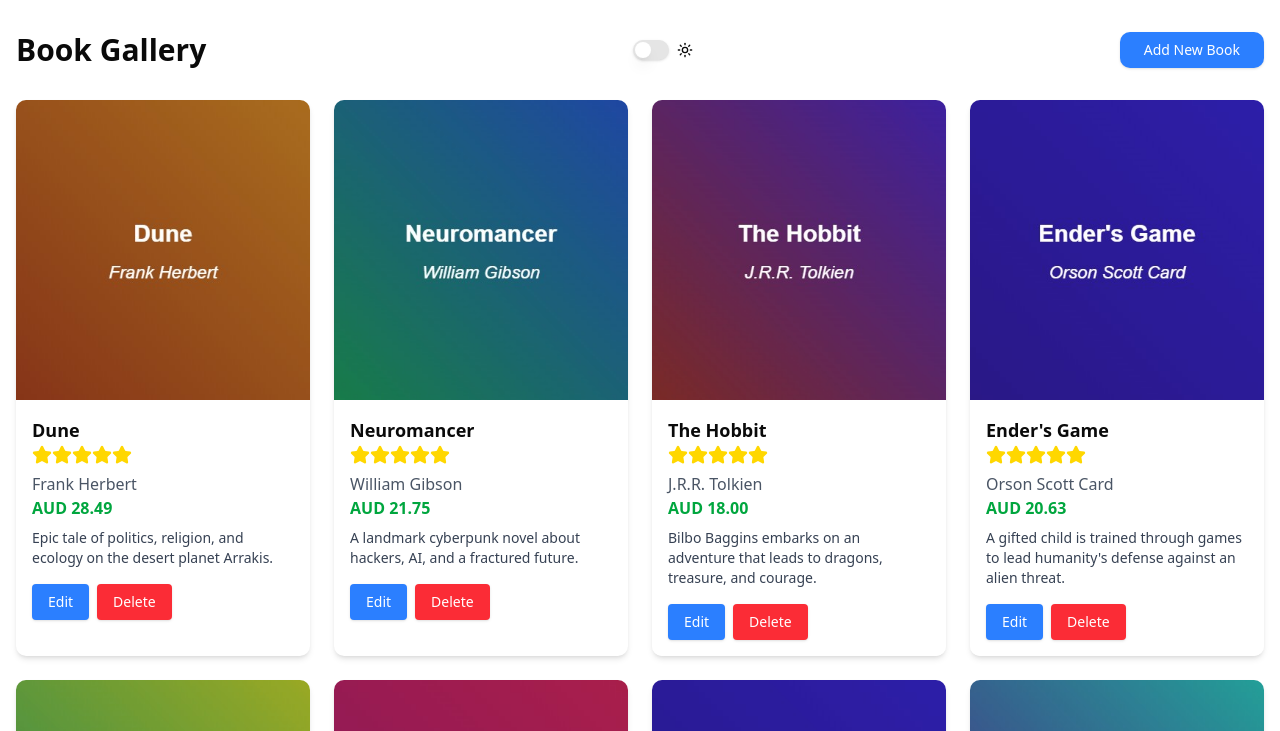
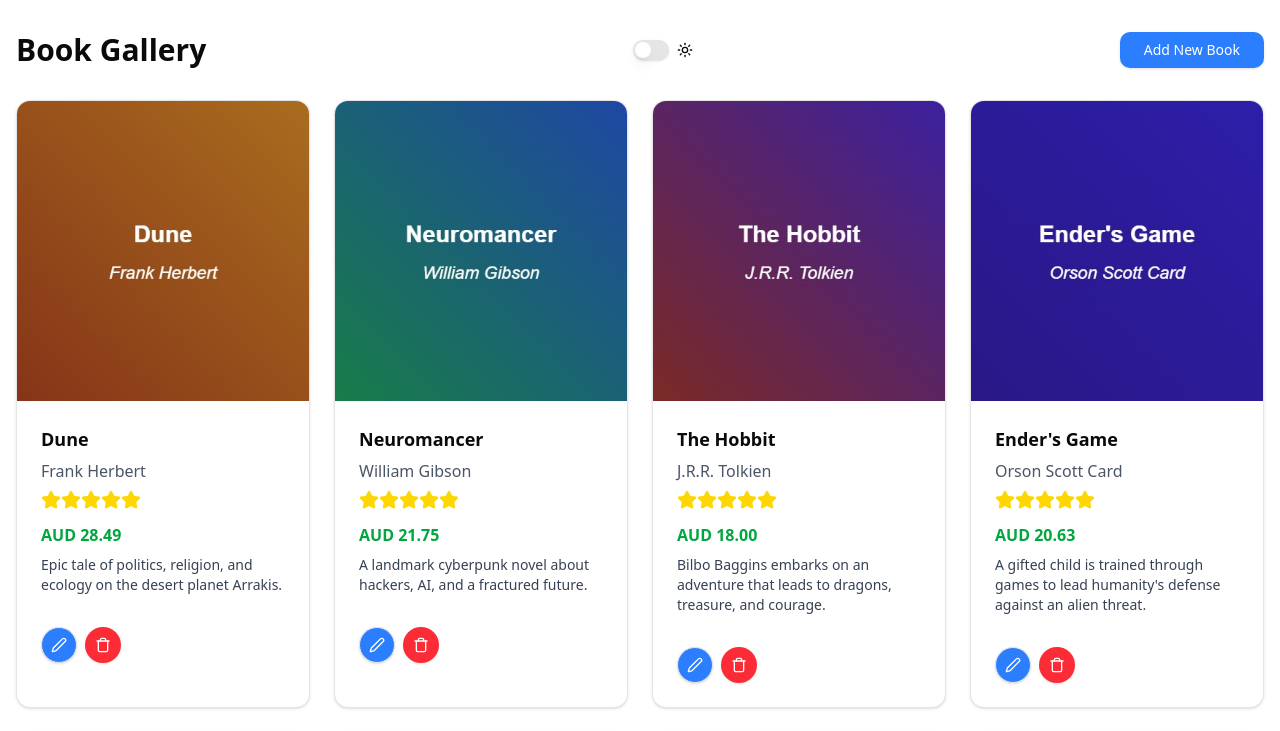
Before and after one commit to Daniel-Const/leapdev-nextjs-take-home, a Next.js app: page / in a window 1280 px wide. Shown: the top 731 px of the page. Built offline with nearby package versions, Linux system fonts and the light colour scheme.

Commit message:
issue-1: refactor book card using shadcn card component + fix bug with updating star rating

```diff
--- a/src/app/page.tsx
+++ b/src/app/page.tsx
@@ -128,8 +128,8 @@
                 </Button>
               </div>
             }
-            title={`Delete ${selectedBook?.title}`}
-            description="Are you sure you want to delete this book?"
+            title={`Deleting "${selectedBook?.title}"`}
+            description="Are you sure you want to remove this book?"
           ></Modal>
         </div>
       </main>
--- a/src/components/BookCard.tsx
+++ b/src/components/BookCard.tsx
@@ -1,8 +1,9 @@
+import { Book } from "@/types/book";
+import { Edit2, Trash } from "lucide-react";
 import Image from "next/image";
-import { Book } from "@/types/book";
-import { Star } from "lucide-react";
 import { StarRating } from "./StarRating";
 import { Button } from "./ui/button";
+import { Card, CardContent, CardHeader } from "./ui/card";
 
 interface BookCardProps {
   book: Book;
@@ -12,7 +13,8 @@
 
 export default function BookCard({ book, onEdit, onDelete }: BookCardProps) {
   return (
-    <div className="relative bg-white dark:bg-slate-600 rounded-lg shadow-md overflow-hidden">
+    <Card className="relative w-full max-w-sm bg-white dark:bg-slate-600 overflow-hidden">
+      <CardContent className="p-0">
         <div className="relative h-[300px] w-full">
           <Image
             src={book.coverImage}
@@ -21,8 +23,10 @@
             style={{ objectFit: "cover" }}
           />
         </div>
-      <div className="p-4 bg-white dark:bg-slate-600">
+      </CardContent>
+      <CardHeader>
         <h3 className="text-lg font-semibold dark:text-white">{book.title}</h3>
+        <p className="text-gray-600 dark:text-white">{book.author}</p>
         <div className="text-lg font-semibold dark:text-white">
           <StarRating
             id="star-rating"
@@ -31,8 +35,6 @@
             size="20px"
           />
         </div>
-
-        <p className="text-gray-600 dark:text-white">{book.author}</p>
         <p className="text-green-600 font-semibold mb-2">
           {book.currency} {book.price.toFixed(2)}
         </p>
@@ -41,20 +43,23 @@
         </p>
         <div className="mt-4 flex gap-2">
           <Button
+            variant="outline"
+            size="icon"
             onClick={() => onEdit(book)}
-            className="bg-blue-500 dark:bg-blue-800 text-white px-4 py-2 rounded hover:bg-blue-600"
+            className="px-4 py-2 rounded-full bg-blue-500 text-white hover:bg-blue-600 hover:text-white dark:bg-blue-700"
           >
-            Edit
+            <Edit2 />
           </Button>
 
           <Button
+            size="icon"
             onClick={() => onDelete(book)}
-            className="bg-red-500 dark:bg-red-700 text-white px-4 py-2 rounded hover:bg-red-600"
+            className="px-4 py-2 rounded-full bg-red-500 dark:bg-red-700 text-white hover:bg-red-600"
           >
-            Delete
+            <Trash />
           </Button>
         </div>
-      </div>
-    </div>
+      </CardHeader>
+    </Card>
   );
 }
--- a/src/components/BookForm.tsx
+++ b/src/components/BookForm.tsx
@@ -33,7 +33,7 @@
   );
 
   const updateForm = (key: keyof Book, value: string | number) => {
-    setFormData({ ...formData, [key]: value });
+    setFormData((formData) => ({ ...formData, [key]: value }));
   };
 
   const handleSubmit = (e: FormEvent) => {
@@ -85,7 +85,6 @@
           type="number"
           step={0.01}
           onChange={(e) => {
-            console.log(e.target.value, formData.price);
             updateForm("price", parseFloat(e.target.value));
           }}
           required
--- /dev/null
+++ b/src/components/ui/card.tsx
@@ -0,0 +1,83 @@
+import * as React from "react";
+
+import { cn } from "@/lib/utils";
+
+const Card = React.forwardRef<
+  HTMLDivElement,
+  React.HTMLAttributes<HTMLDivElement>
+>(({ className, ...props }, ref) => (
+  <div
+    ref={ref}
+    className={cn(
+      "rounded-xl border bg-card text-card-foreground shadow",
+      className
+    )}
+    {...props}
+  />
+));
+Card.displayName = "Card";
+
+const CardHeader = React.forwardRef<
+  HTMLDivElement,
+  React.HTMLAttributes<HTMLDivElement>
+>(({ className, ...props }, ref) => (
+  <div
+    ref={ref}
+    className={cn("flex flex-col space-y-1.5 p-6", className)}
+    {...props}
+  />
+));
+CardHeader.displayName = "CardHeader";
+
+const CardTitle = React.forwardRef<
+  HTMLDivElement,
+  React.HTMLAttributes<HTMLDivElement>
+>(({ className, ...props }, ref) => (
+  <div
+    ref={ref}
+    className={cn("font-semibold leading-none tracking-tight", className)}
+    {...props}
+  />
+));
+CardTitle.displayName = "CardTitle";
+
+const CardDescription = React.forwardRef<
+  HTMLDivElement,
+  React.HTMLAttributes<HTMLDivElement>
+>(({ className, ...props }, ref) => (
+  <div
+    ref={ref}
+    className={cn("text-sm text-muted-foreground", className)}
+    {...props}
+  />
+));
+CardDescription.displayName = "CardDescription";
+
+const CardContent = React.forwardRef<
+  HTMLDivElement,
+  React.HTMLAttributes<HTMLDivElement>
+>(({ className, ...props }, ref) => (
+  <div ref={ref} className={cn("p-6 pt-0", className)} {...props} />
+));
+CardContent.displayName = "CardContent";
+
+const CardFooter = React.forwardRef<
+  HTMLDivElement,
+  React.HTMLAttributes<HTMLDivElement>
+>(({ className, ...props }, ref) => (
+  <div
+    ref={ref}
+    className={cn("flex items-center p-6 pt-0", className)}
+    {...props}
+  />
+));
+CardFooter.displayName = "CardFooter";
+
+export {
+  Card,
+  CardHeader,
+  CardFooter,
+  CardTitle,
+  CardDescription,
+  CardContent,
+};
```
Lines whose indentation alone changed are shown as unchanged.
